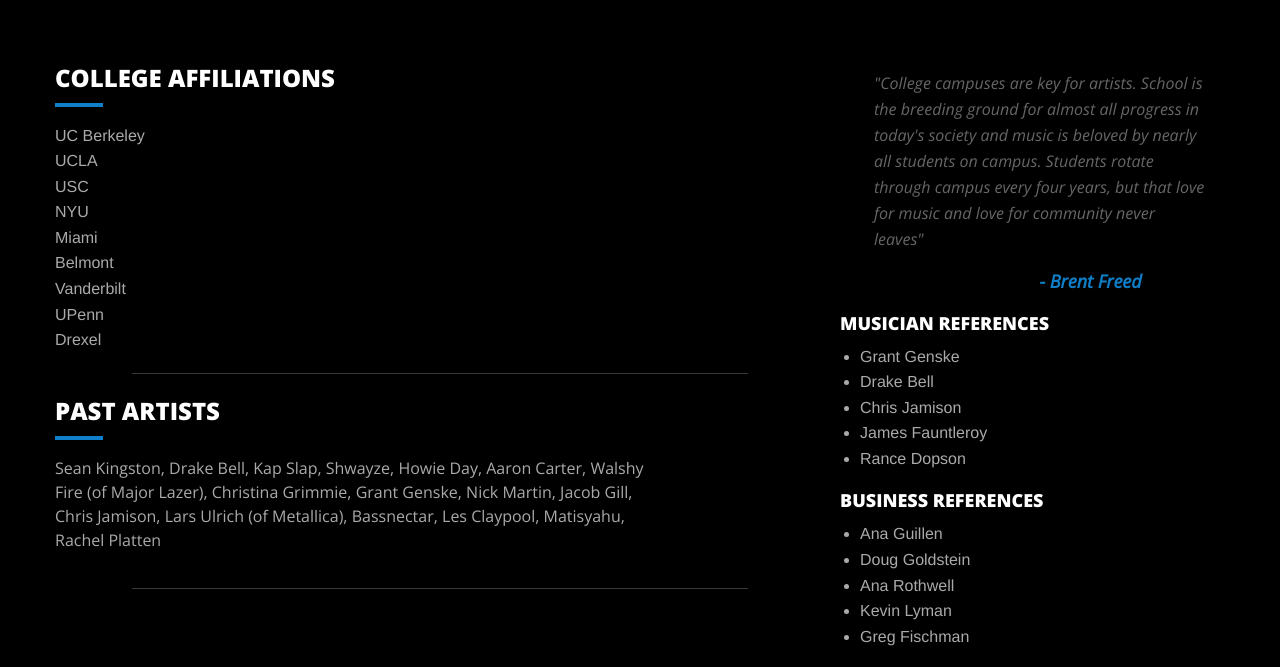
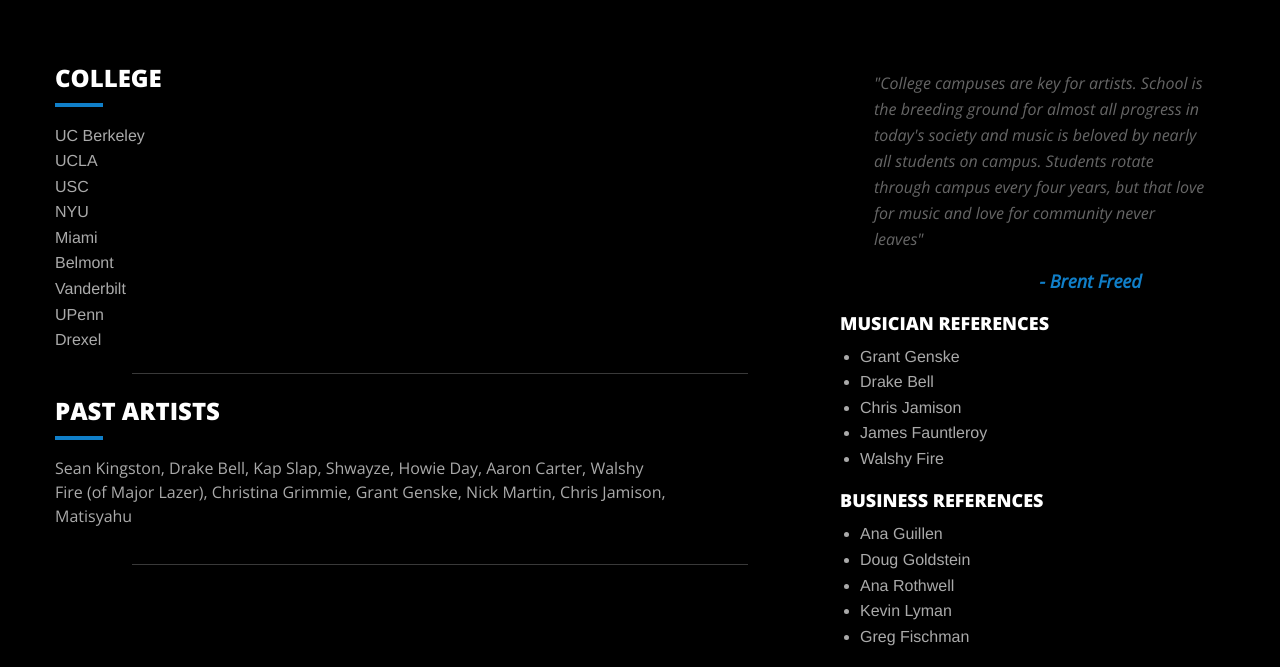
Before and after one commit to sanjeevsuresh/brentfreedmusic, a plain HTML site: page index.html in a window 1280 px wide. Shown: the part 285-952 px from the top of the page. Drawn offline with nearby package versions, Linux system fonts and the light colour scheme.

Commit message:
Update Musician References; Colleges; Past Artists

```diff
--- a/index.html
+++ b/index.html
@@ -37,7 +37,7 @@
       <div class="large-8 medium-8 columns">
         <div class="row">
           <div class="large-12 columns">
-          	<h2 class="section-title">College Affiliations</h2>
+          	<h2 class="section-title">College</h2>
             <p class="entry-heading"></p>
             	<ul class="colleges">
             		<li>UC Berkeley </li>
@@ -57,7 +57,7 @@
           <div class="large-12 columns">
           	<h2 class="section-title">Past Artists</h2>
             <p class="entry-heading"></p>
-          	<p class="section-text artists">Sean Kingston, Drake Bell, Kap Slap, Shwayze, Howie Day, Aaron Carter, Walshy Fire (of Major Lazer), Christina Grimmie, Grant Genske, Nick Martin, Jacob Gill, Chris Jamison, Lars Ulrich (of Metallica), Bassnectar, Les Claypool, Matisyahu, Rachel Platten</p>
+          	<p class="section-text artists">Sean Kingston, Drake Bell, Kap Slap, Shwayze, Howie Day, Aaron Carter, Walshy Fire (of Major Lazer), Christina Grimmie, Grant Genske, Nick Martin, Chris Jamison, Matisyahu</p>
           </div>
         </div>
         <hr />
@@ -77,7 +77,7 @@
         		<li>Drake Bell</li>
         		<li>Chris Jamison</li>
         		<li>James Fauntleroy</li>
-        		<li>Rance Dopson</li>
+        		<li>Walshy Fire</li>
         	</ul>
         </div>
         <div class="row">
@@ -97,7 +97,6 @@
         <div id="contact" class="large-12 columns">
           <ul class="contact">
             <li><img src='Location-Marker-256.png' width="64px"></img>Located in Los Angeles, California</li>
-            <li><img src='Phone-256.png' width="64px"></img>Phone: +1 (305) 801-0963</li>
             <li><img src='GMail-256.png' width="64px"></img>Email: brentfreedmusic@gmail.com</li>
           </ul>
         </div>
```
